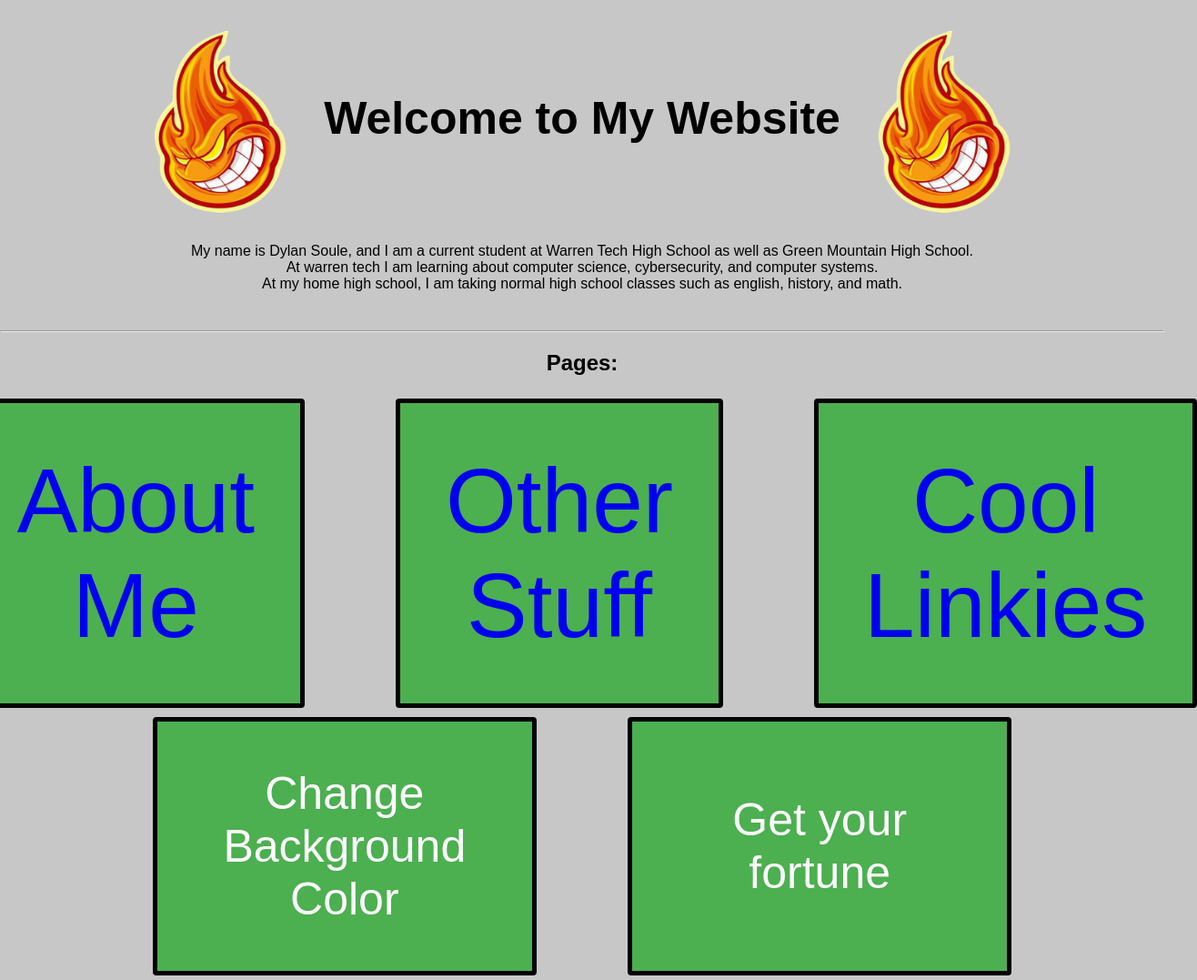
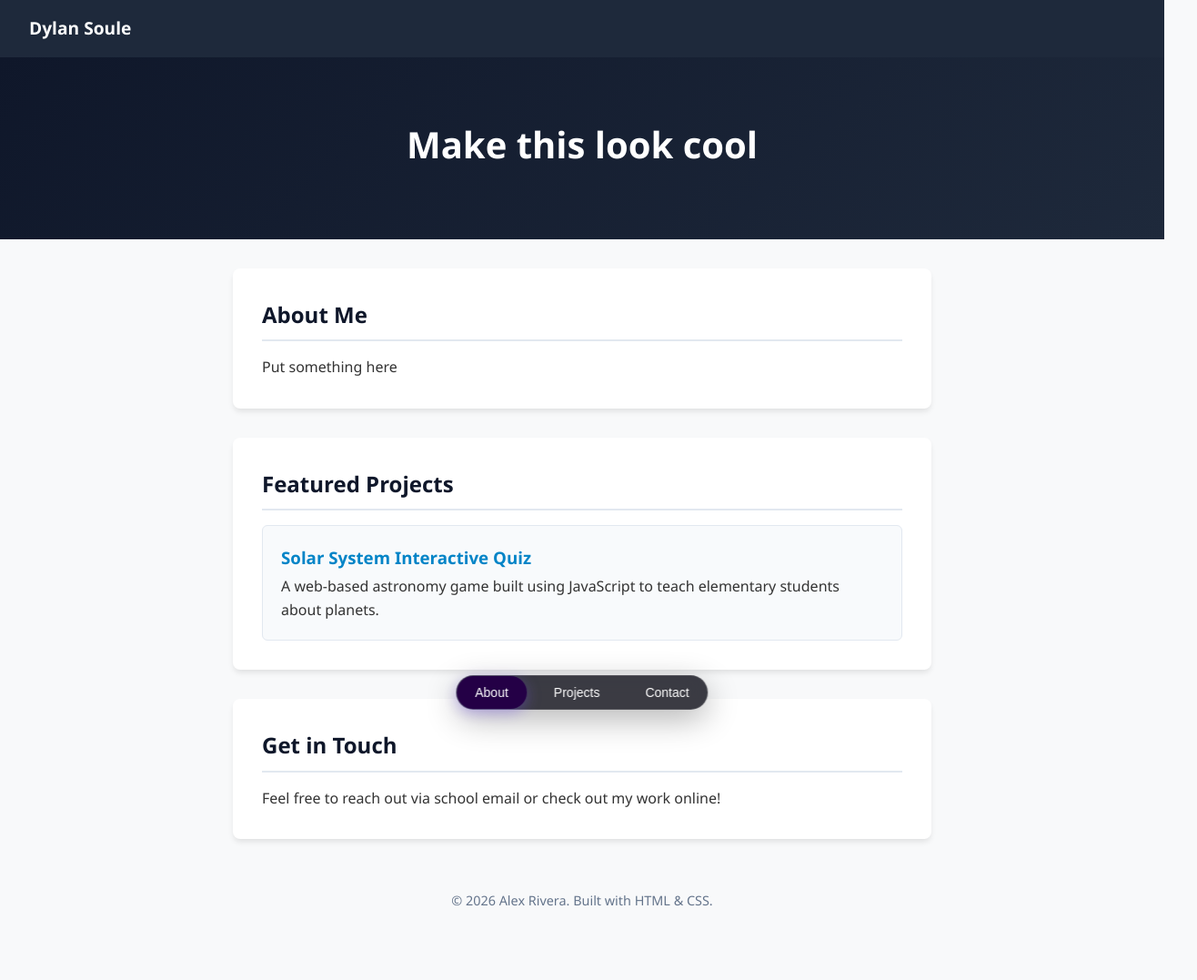
Before and after one commit to DylanSoule/DylanSoule.github.io, a plain HTML site: page index.html in a window 1280 px wide. Shown: the whole page at 91% size, 1316 px wide, since content can reach past the window. After the commit the page ends 1025 px from the top, so only its background shows below. Drawn offline with Linux system fonts and the light colour scheme.

Commit message:
start over

```diff
--- a/index.html
+++ b/index.html
@@ -1,113 +1,72 @@
 <!DOCTYPE html>
-<html>
-    <head>
-        <style>
-            /* Page base styles moved into the head for valid HTML and predictable cascade */
-            html, body {
-                height: 100%;
-                margin: 0;
-                padding: 0;
-                background-color: rgb(199, 199, 199);
-                font-family: sans-serif;
-            }
-            h1{text-align:center;}
-            .button-class {
-                background-color: #4CAF50;
-                border: solid;
-                border-width: 5px;
-                border-color: black;
-                padding: 50px 50px;
-                text-align: center;
-                text-decoration: none;
-                display: inline-block;
-                font-size: 100px;
-                margin: 5px 50px;
-                cursor: pointer;
-                border-radius: 4px;
-                width: 25%;
-            }
+<html lang="en">
+<head>
+  <meta charset="UTF-8" />
+  <meta name="viewport" content="width=device-width, initial-scale=1.0"/>
+  <title>Dylan Soule | Personal Portfolio</title>
+  <link rel="stylesheet" href="style.css">
+</head>
+<body>
 
-            .button-class-2 {
-                background-color: #4CAF50;
-                border: solid;
-                border-width: 5px;
-                border-color: black;
-                border-width: 5px;
-                border-radius: 4px;
-                padding: 50px 50px;
-                font-size: 50px;
-                margin: 5px 50px;
-                width: 33%;
-            }
+  <!-- Navigation Bar -->
+  <nav class="top-bar">
+    <div class="logo">Dylan Soule</div>
+    <!-- <ul>
+      <li><a href="#about">About</a></li>
+      <li><a href="#projects">Projects</a></li>
+      <li><a href="#contact">Contact</a></li>
+    </ul> -->
+  </nav>
 
-            a:visited {
-                color: white;
-            }
+  <!-- Hero Header -->
+  <header>
+    <h1>Make this look cool </h1>
+    <p></p>
+  </header>
 
-            /* Make .light-mode explicit and strong so it overrides other rules */
-            html.light-mode, body.light-mode {
-                background-color: rgb(22, 223, 223) !important;
-                color: rgb(0, 0, 0) !important;
-            }
-        </style>
-    </head>
-        <title>
-            Dylan Soule's Personal Website
-        </title>
-        <link rel="icon" href="favicon.png">
-    </head>
-    <body>
+  <nav class="floating-nav">
+    <button class="nav-item active" role="tab">
+        <span class="nav-label">About</span>
+    </button>
 
-        <h1 style="font-size: 50px">
-            <img src="favicon.png" alt="Title border image" width="200px" height="200px" style="vertical-align: middle;">
-            Welcome to My Website
-            <img src="favicon.png" alt="Title border image" width="200px" height="200px" style="vertical-align: middle;">
-        </h1>
-        <p style="text-align: center;">
-            My name is Dylan Soule, and I am a current student at Warren Tech High School as well as Green Mountain High School. <br>
-            At warren tech I am learning about computer science, cybersecurity, and computer systems.<br>
-            At my home high school, I am taking normal high school classes such as english, history, and math.<br>
-        </p>
-        <br><hr>
-        <h2 style="text-align: center;">
-            Pages:
-        </h2>
-        <div style="display: flex; justify-content: center;">
-            <a href="about_me.html" class="button-class">
-                About Me
-            </a>
-            <a href="other_stuff.html" class="button-class">
-                Other Stuff
-            </a>
-            <a href="cool_stuff.html" class="button-class">
-                Cool Linkies
-            </a>
-        </div>
-        <div style="display: flex; justify-content: center;">
-            <button onclick = 'toggleDarkMode()' class="button-class-2" style="color: white;">Change Background Color</button>
-            <button onclick = 'getFortune()' class="button-class-2" style="color: white;">Get your fortune</button>
-        </div>
+    <button class="nav-item" role="tab">
+        <span class="nav-label">Projects</span>
+    </button>
 
-        <script>
-            function toggleDarkMode() {
-                document.body.classList.toggle('light-mode');
-            }
-            function getFortune() {
-                // create a list of random fortunes
-                const fortunes = [
-                    "A pleasant surprise is waiting for you.",
-                    "Adventure awaits you around the next corner.",
-                    "Your hard work will pay off today.",
-                    "You will find a hidden treasure today.",
-                    "Your creativity will shine bright today."
-                ];
+    <button class="nav-item" role="tab">
+        <span class="nav-label">Contact</span>
+    </button>
+  </nav>
 
-                // select a random value from the `fortunes` array
-                const randomIndex = Math.floor(Math.random() * fortunes.length);
+  <main>
+    <!-- About Section -->
+    <section id="about">
+      <h2>About Me</h2>
+      <p>
+        Put something here
+      </p>
+    </section>
 
-                // post an alert that displays the random fortune
-                alert(fortunes[randomIndex]);
-            }
-        </script>
-    </body>
+    <!-- Projects Section -->
+    <section id="projects">
+      <h2>Featured Projects</h2>
+      <div class="project-card">
+        <h3>Solar System Interactive Quiz</h3>
+        <p>A web-based astronomy game built using JavaScript to teach elementary students about planets.</p>
+      </div>
+    </section>
+
+    <!-- Contact Section -->
+    <section id="contact">
+      <h2>Get in Touch</h2>
+      <p>Feel free to reach out via school email or check out my work online!</p>
+    </section>
+  </main>
+
+  <footer>
+    <p>© 2026 Alex Rivera. Built with HTML & CSS.</p>
+  </footer>
+
+  <script src="index.js"></script>
+</body>
 </html>
--- /dev/null
+++ b/index.js
@@ -0,0 +1,30 @@
+const navItems = document.querySelectorAll(".nav-item");
+const panels = document.querySelectorAll('[role="tabpanel"]');
+
+navItems.forEach(item => {
+    item.addEventListener("click", () => {
+        // Remove active state from every tab
+        navItems.forEach(tab => {
+            tab.classList.remove("active");
+            tab.setAttribute("aria-selected", "false");
+            tab.setAttribute("tabindex", "-1");
+        });
+
+        // Activate the clicked tab
+        item.classList.add("active");
+        item.setAttribute("aria-selected", "true");
+        item.setAttribute("tabindex", "0");
+
+        // Show the corresponding content
+        const targetId = item.getAttribute("aria-controls");
+
+        panels.forEach(panel => {
+            panel.hidden = panel.id !== targetId;
+        });
+    });
+});
+
+// Set initial keyboard focus behavior
+navItems.forEach((item, index) => {
+    item.setAttribute("tabindex", index === 0 ? "0" : "-1");
+});
--- /dev/null
+++ b/style.css
@@ -0,0 +1,152 @@
+/* 1. Global Reset & Typography */
+* {
+    box-sizing: border-box;
+    margin: 0;
+    padding: 0;
+}
+body {
+    font-family: 'Segoe UI', Tahoma, Geneva, Verdana, sans-serif;
+    line-height: 1.6;
+    color: #333;
+    background-color: #f8f9fa;
+}
+
+/* 2. Navigation Bar */
+.top-bar {
+    background-color: #1e293b;
+    padding: 1rem 2rem;
+    display: flex;
+    justify-content: space-between;
+    align-items: center;
+}
+nav .logo {
+    color: #fff;
+    font-weight: bold;
+    font-size: 1.2rem;
+}
+nav ul {
+    list-style: none;
+    display: flex;
+    gap: 1.5rem;
+}
+nav a {
+    color: #cbd5e1;
+    text-decoration: none;
+    font-weight: 500;
+    transition: color 0.2s;
+}
+nav a:hover {
+    color: #38bdf8;
+}
+
+.floating-nav {
+    position: fixed;
+    bottom: max(20px, env(safe-area-inset-bottom));
+    left: 50%;
+    transform: translateX(-50%);
+
+    display: flex;
+    align-items: center;
+    gap: 10px;
+
+    padding: 0px;
+    border-radius: 20px;
+
+    background: rgba(25, 25, 35, 0.85);
+    backdrop-filter: blur(15px);
+    -webkit-backdrop-filter: blur(15px);
+
+    border: 1px solid rgba(255, 255, 255, 0.12);
+    box-shadow: 0 10px 35px rgba(0, 0, 0, 0.3);
+
+    z-index: 1000;
+}
+
+.nav-item {
+    display: flex;
+    align-items: center;
+    gap: 8px;
+
+    padding: 10px 20px;
+    border: none;
+    border-radius: 20px;
+
+    color: white;
+    background: transparent;
+
+    cursor: pointer;
+    font-size: 14px;
+
+    transition:
+        transform 0.25s ease,
+        background 0.25s ease,
+        color 0.25s ease,
+        box-shadow 0.25s ease;
+}
+
+.nav-item:hover {
+    background: rgba(224, 170, 255, 0.25);
+}
+
+.nav-item.active {
+    background: #240046;
+    color: white;
+    box-shadow: 0 4px 15px rgba(118, 85, 232, 0.4);
+}
+
+/* 3. Hero Header */
+header {
+    background: linear-gradient(135deg, #0f172a, #1e293b);
+    color: #fff;
+    padding: 4rem 2rem;
+    text-align: center;
+}
+header h1 {
+    font-size: 2.5rem;
+    margin-bottom: 0.5rem;
+}
+header p {
+    color: #94a3b8;
+    font-size: 1.1rem;
+}
+
+/* 4. Main Content Sections */
+main {
+    max-width: 800px;
+    margin: 2rem auto;
+    padding: 0 1rem;
+}
+section {
+    background: #ffffff;
+    padding: 2rem;
+    margin-bottom: 2rem;
+    border-radius: 8px;
+    box-shadow: 0 4px 6px -1px rgba(0, 0, 0, 0.1);
+}
+h2 {
+    color: #0f172a;
+    border-bottom: 2px solid #e2e8f0;
+    padding-bottom: 0.5rem;
+    margin-bottom: 1rem;
+}
+
+/* 5. Project Card Component */
+.project-card {
+    border: 1px solid #e2e8f0;
+    border-radius: 6px;
+    padding: 1.25rem;
+    margin-top: 1rem;
+    background-color: #f8fafc;
+}
+.project-card h3 {
+    color: #0284c7;
+    margin-bottom: 0.25rem;
+}
+
+/* 6. Footer */
+footer {
+    text-align: center;
+    padding: 1.5rem;
+    color: #64748b;
+    font-size: 0.9rem;
+}
```
Also changed, not shown: about_me.html (deleted, +0 -122 lines), cool_stuff.html (deleted, +0 -75 lines), other_stuff.html (deleted, +0 -118 lines), 1 other file.
